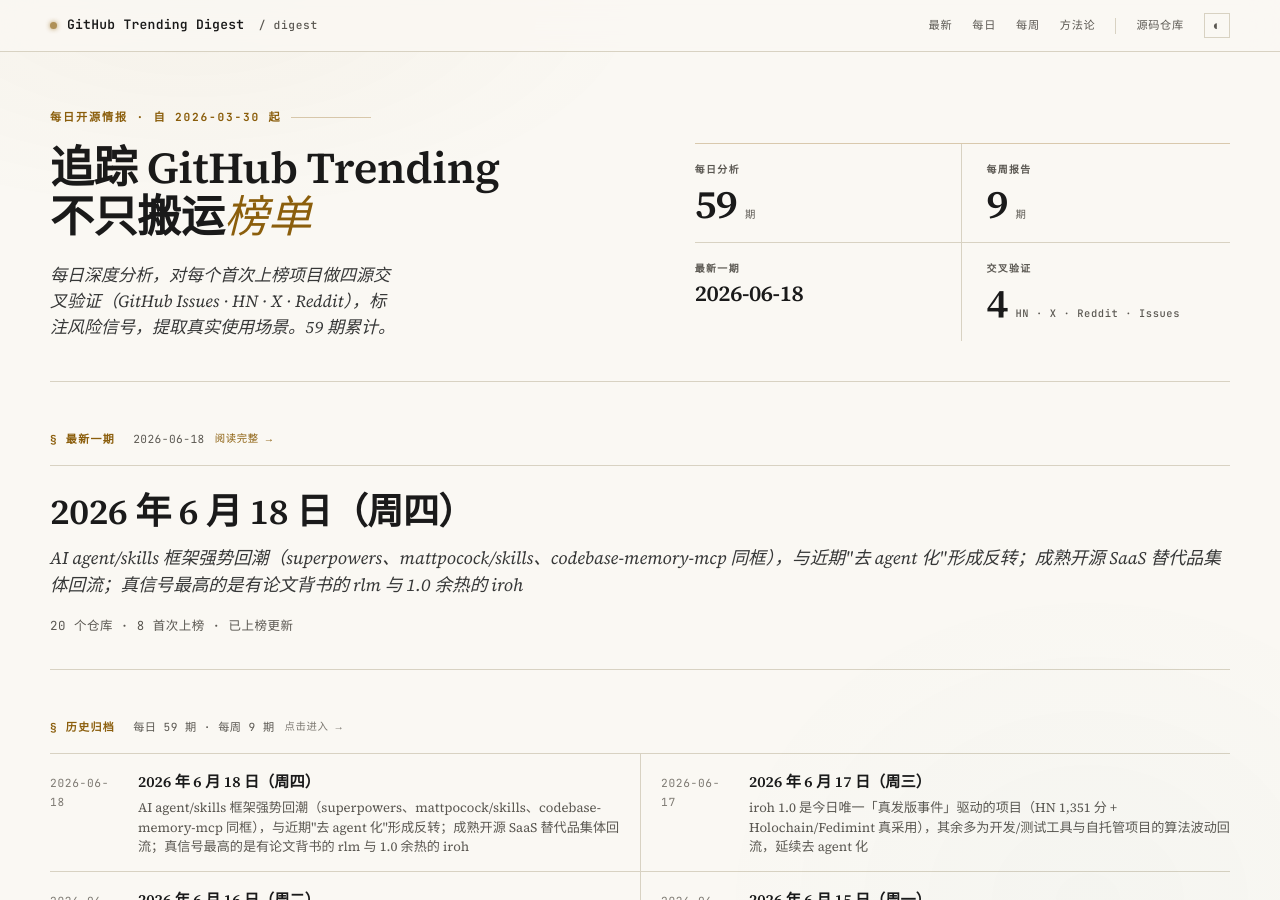
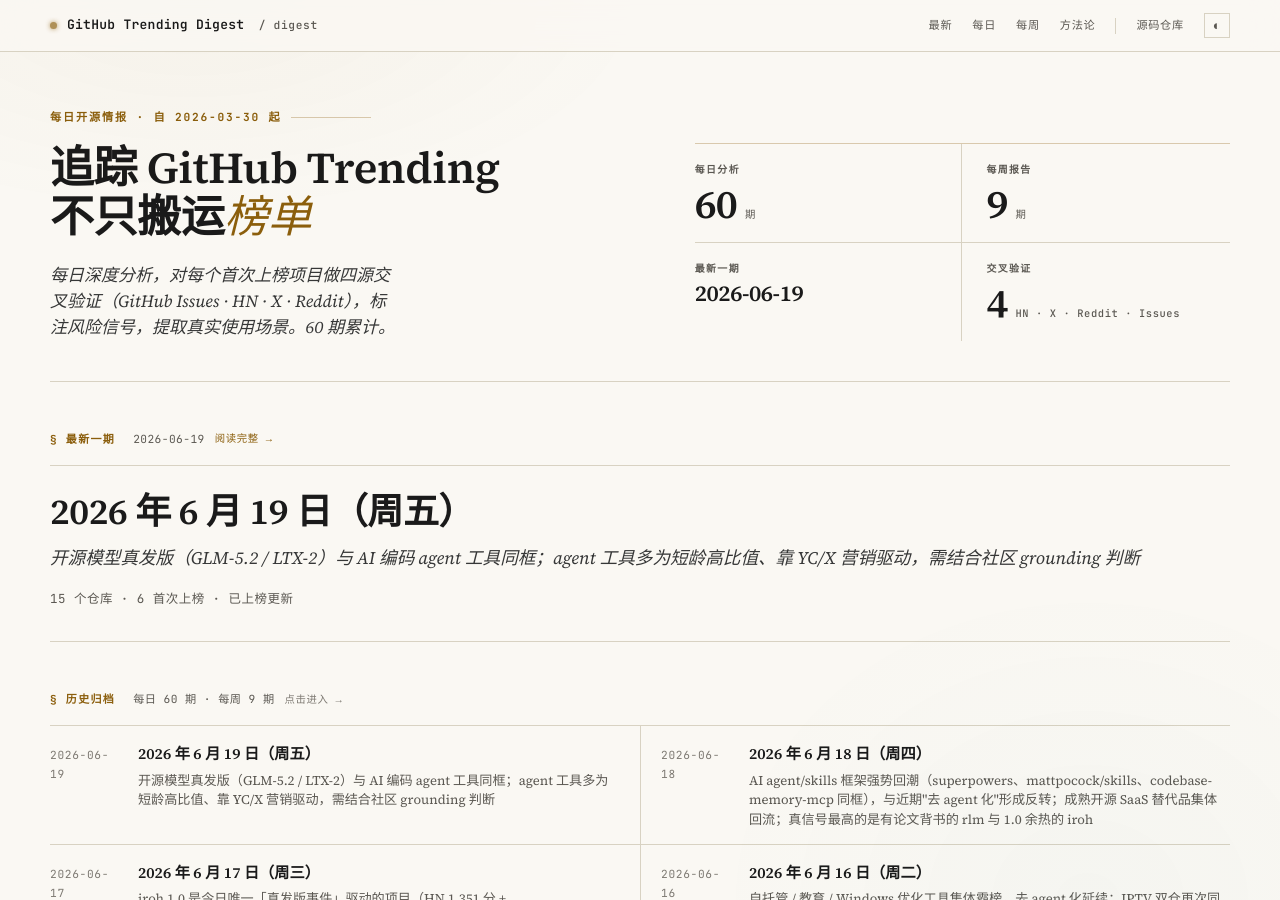
Before and after one commit to maxzyma/github-trending-digest, a Jekyll site: the page built from index.md, in a window 1280 px wide and 900 px high. Built offline with Jekyll 4.4.1, drawn with Linux system fonts in a browser that asks for light colours; part of the change alters nothing that is shown; some of the changed text lies outside the part shown.

Commit message:
daily: 2026-06-19 — 开源模型真发版（GLM-5.2/LTX-2）与 AI 编码 agent 工具同框，模型层为今日最扎实真信号 + GLM-5（HN 768/883 分多帖+Artificial Analysis 开源权重榜首+SWE-bench 超 GPT-5.5+MIT）与 LTX-2（19B 音视频联合生成+单卡 4090 可跑+评测 top-3）grounding 厚实 + AI 编码/agent 工具仍占项目数最多但多为短龄高比值营销驱动（palmier-pro 209:1/agent-native subs=2/codebase-memory-mcp 187:1/OpenMontage 疑停更）+ 成熟工具回流（penpot/insomnia 首入/iroh 1.0 余热/timesfm ↑4）
Generated with Claude Code

```diff
--- /dev/null
+++ b/daily/2026-06-19-analysis.md
@@ -0,0 +1,240 @@
+---
+layout: daily
+date: 2026-06-19
+title: GitHub Trending 深度分析 — 2026 年 6 月 19 日（周五）
+subtitle: 开源模型真发版（GLM-5.2 / LTX-2）与 AI 编码 agent 工具同框；agent 工具多为短龄高比值、靠 YC/X 营销驱动，需结合社区 grounding 判断
+total: 15
+new_count: 6
+new_repos:
+  - repo: zai-org/GLM-5
+    stars: 4372
+    star_delta: 478
+    lang: —
+    source_strength: 强
+    risk_tags: ['stability', 'dependency']
+  - repo: Lightricks/LTX-2
+    stars: 7589
+    star_delta: 196
+    lang: Python
+    source_strength: 强
+    risk_tags: ['compliance', 'stability', 'cost']
+  - repo: palmier-io/palmier-pro
+    stars: 1464
+    star_delta: 749
+    lang: Swift
+    source_strength: 中
+    risk_tags: ['vanity', 'bus_factor', 'cost', 'stability']
+  - repo: BuilderIO/agent-native
+    stars: 841
+    star_delta: 172
+    lang: TypeScript
+    source_strength: 弱
+    risk_tags: ['vanity', 'stability', 'bus_factor']
+  - repo: aishwaryanr/awesome-generative-ai-guide
+    stars: 27458
+    star_delta: 203
+    lang: HTML
+    source_strength: 中
+    risk_tags: ['vanity']
+updated_repos:
+  - repo: DeusData/codebase-memory-mcp
+    change: "="
+    days_listed: null
+  - repo: google-research/timesfm
+    change: ↑4
+    days_listed: null
+  - repo: calesthio/OpenMontage
+    change: ↑10
+    days_listed: null
+  - repo: n0-computer/iroh
+    change: ↓9
+    days_listed: null
+  - repo: obra/superpowers
+    change: ↓7
+    days_listed: null
+  - repo: penpot/penpot
+    change: ↓4
+    days_listed: null
+---
+
+# GitHub Trending 深度分析 — 2026 年 6 月 19 日（周五）
+
+_开源模型真发版（GLM-5.2 / LTX-2）与 AI 编码 agent 工具同框；agent 工具多为短龄高比值、靠 YC/X 营销驱动，需结合社区 grounding 判断_
+
+_项目总数: 15 | 首次上榜: 6 | 重新上榜: 3 | 已上榜更新: 6 | 数据源: https://github.com/trending_
+
+---
+
+## 本日主线
+
+**主线一：榜单地图 — 开源模型层、AI 编码/agent 工具层、成熟基础设施回流三块并存。** 今日 15 项可分三组：① 模型层——zai-org/GLM-5（旗舰开源 LLM，已迭代到 GLM-5.2）、Lightricks/LTX-2（开源音视频生成模型）、google-research/timesfm（时序基础模型回流 ↑4）；② AI 编码/agent 工具层——DeusData/codebase-memory-mcp（=，代码图谱 MCP）、BuilderIO/agent-native（NEW，"agent-native 应用"框架）、palmier-io/palmier-pro（NEW，AI 原生 macOS 视频编辑器）、calesthio/OpenMontage（↑10，agentic 视频流水线）、obra/superpowers（↓7，skills 框架）；③ 成熟工具/基础设施回流——penpot（↓4，Figma 替代）、Kong/insomnia（NEW 入 tracker，API 客户端）、n0-computer/iroh（↓9，1.0 余热）、koala73/worldmonitor（RE，全球情报看板）。AI 编码/agent 仍是项目数最多的一块，但今日真正"有事件"的是模型层。
+
+**主线二：今日最扎实的真信号在开源模型发版。** GLM-5/GLM-5.2 是 grounding 最厚的一项——HN 多帖高分（初发 484 分、GLM-5.2「Is Out」768 分、登 Artificial Analysis 开源权重榜首 883 分），SWE-bench Pro 62.1 超 GPT-5.5、成本约 1/6，MIT 开放权重 + 昇腾全栈训练；LTX-2 是 Lightricks 的真厂商发版（19B 音视频联合生成、单卡 4090 可跑、第三方评测 image-to-video top-3）。这两项的热度有真实技术验证和外部评测支撑，是今日最值得点开的项目；iroh 1.0 余热延续也属真事件驱动。
+
+**主线三：榜单解读提醒 — AI 编码/agent 工具多为短龄高比值，营销驱动需谨慎。** 这一块多数项目 stars/subscribers 比值偏高且社区足迹薄：palmier-pro 209:1（YC S24 + X 营销主导，HN 近乎零讨论）、agent-native subscribers 仅 2（官方/作者自推，HN/Reddit 零独立讨论）、codebase-memory-mcp 187:1、OpenMontage 105:1 且疑似 6 周停更。它们的概念新颖，但热度主要由 YC/公司/KOL 投放驱动，真实独立采用证据少，建议结合 Issues/HN/Reddit 足迹判断，不要把 Trending 排名等同于落地使用。
+
+---
+
+## 首次上榜
+
+### [zai-org/GLM-5](https://github.com/zai-org/GLM-5) — NEW ⭐ 4,372（+478）| — | 信源：强
+
+**它是什么**: Z.ai（原智谱 AI）的旗舰开源大模型系列。GLM-5 初代 2026-02-11 发布，744B MoE（每 token 激活约 40B）、200K 上下文、28.5T token 预训练、MIT 许可开放权重，并用华为昇腾等国产芯片完成训推；当前 repo 已迭代到 GLM-5.2（753B、1M 上下文、6-16 发布）。定位「从 Vibe Coding 到 Agentic Engineering」，专攻长周期自主编码与系统工程。
+
+**解决什么问题**: 为需要长周期、全仓库自主编码的 agent 提供一个高能力、可商用（MIT）、成本远低于闭源前沿模型的开放权重选项。官方数据 SWE-bench Pro 62.1（超 GPT-5.5 的 58.6）、FrontierSWE 74.4%（逼近 Claude Opus 4.8），成本约为 GPT-5.5 的 1/6。
+
+**谁在用、怎么用**（来自 Issues/HN/Reddit）:
+- 已上 HuggingFace + Z.ai API + 20 多个第三方编码环境（OpenCode、Codex 等），企业订阅 $12.6/月起。
+- 工具链集成诉求活跃：#39 请求 OpenAI `/responses` 兼容以适配 Codex；#15 经 NVIDIA NIM 的 tool-call JSON 畸形导致 OpenCode 解析失败。
+
+**社区怎么评价**:
+- 正面: HN 多帖高分（768/883 分），登 Artificial Analysis 开源权重榜首；r/LocalLLaMA 整体正面，看重 SWE/数学分数 + MIT 商用 + 昇腾全栈训练。
+- 负面: repo 内 issue 多为可用性投诉——#83「GLM-5.2 API 因严重限流连续 2 天近乎瘫痪」、#68「无法使用 API」；r/singularity 指 ARC-AGI 2 偏弱，部分用户质疑实测对不上跑分。
+- 健康度: 4,372 stars / 31 subscribers ≈ 141:1（偏高，但旗舰模型 repo 结构性偏高，需谨慎解读，非空心化）；forks 447、open issues 34；2026-02 创建仍活跃。
+
+**风险与争议**:
+- **stability**: API 限流/宕机有多个 issue 实证（#83/#68）。
+- **dependency**: NVIDIA NIM 路径 tool-call 解析存在缺陷（#15）。
+
+**技术备注**: MoE 架构 + DeepSeek/IndexShare 稀疏注意力，MIT 许可；arXiv GLM-5 技术报告（2602.15763）。
+
+### [Lightricks/LTX-2](https://github.com/Lightricks/LTX-2) — NEW ⭐ 7,589（+196）| Python | 信源：强
+
+**它是什么**: Lightricks 开源的音视频联合生成基础模型（19B 参数：14B 视频 + 5B 音频），主打"单次推理同步生成视频 + 音频"，免去音频后期工序。能力上支持原生 4K、50 FPS、最长 20 秒，text-to-video / image-to-video 双模，且可本地跑（单张 RTX 4090/5090、16GB+ VRAM，经 ComfyUI 或桌面编辑器）。2026-01 CES 开放权重发布，3 月发 LTX-2.3。
+
+**解决什么问题**: 大多数视频生成模型只出画面，配音/音效要另做后期。LTX-2 把视频和音频放进一次推理，并把硬件门槛压到消费级单卡，让独立创作者本地生成带声音的短片。
+
+**谁在用、怎么用**（来自 Issues/HN/评测）:
+- 独立创作者/初创做 4K 带音短片、本地化生成，集成进 Fal/Replicate/ComfyUI 的二创生态（类 Flux/SD 路线）。
+- HN「Show HN: Audio-to-Video with LTX-2」提到 foley 音效效果好，但难区分相似声音。
+
+**社区怎么评价**:
+- 正面: Artificial Analysis 将其 image-to-video 排进 top-3（次于 Kling 3.5、Veo 3.1）；forks 1,214 较高，本地可跑受欢迎。
+- 负面: #121（13 评论）推理张量维度报错（8192 vs 2048）；#148 LTX-2.3 视频结尾出现伪影；#180 训练显存门槛过高；#142 文档链接错误。
+- 健康度: 7,589 stars / 79 subscribers ≈ 96:1（接近警戒线，但属知名厂商真发版，需谨慎解读，非 vanity）；open issues 94，2026-01 创建、6-17 仍活跃维护。
+
+**风险与争议**:
+- **compliance**: 营销页宣称 Apache 2.0，但 GitHub 实际 LICENSE 是「LTX-2 Community License」（ARR < $10M 免费商用，超过需购商业授权）；`license: Other` 印证非纯开源，商用以 GitHub LICENSE 为准。
+- **stability**: 长视频时序稳定性、推理张量报错、结尾伪影（#121/#148）。
+- **cost**: 训练显存门槛高（#180）。
+
+**技术备注**: Python，权重经 HuggingFace 分发，ComfyUI/desktop editor 接入；许可证为自定义 Community License。
+
+### [palmier-io/palmier-pro](https://github.com/palmier-io/palmier-pro) — NEW ⭐ 1,464（+749）| Swift | 信源：中
+
+**它是什么**: YC S24 公司 Palmier 出品的开源 macOS 原生视频编辑器（Swift 从零写，对标 Premiere Pro）。核心卖点是"为 AI 而生"——通过本地 MCP server（`127.0.0.1:19789/mcp`）让 Claude/Codex/Cursor 直接在时间线上剪辑、重排、生成素材，并内置 Seedance/Kling/Nano Banana Pro 等生成模型。
+
+**解决什么问题**: AI 视频制作常在工具间反复横跳（Runway 生成 → Premiere 导入 → 不满意再回去重生成）。palmier-pro 把编辑器与 AI agent 经 MCP 直连，让 agent 在时间线上直接操作，编辑器 + MCP 开源免费，生成式 AI 走 credits 付费。
+
+**谁在用、怎么用**（来自 Issues/X）:
+- 官方称已用它为 15+ YC 公司制作电影级 AI 宣发视频；导出支持 MP4/ProRes 及 Premiere/DaVinci 的 XML。
+- issues 集中在平台兼容诉求：#14 支持更老 macOS、#21 Intel Mac、#20 Linux、#32 OpenRouter 集成。
+
+**社区怎么评价**:
+- 正面: 概念契合 AI 视频工作流，X 上编辑圈对"agent 真能操作时间线吗"有好奇。
+- 负面: 强约束（要求 macOS 26 Tahoe + Apple Silicon）劝退部分用户；无独立第三方评测。
+- 健康度: 1,464 stars / 7 subscribers ≈ 209:1（极高）；forks 166、open issues 13；2026-04 创建约 2 月龄；`htin1` 610 提交、次者仅 2 提交，单人主导。
+
+**风险与争议**:
+- **vanity**: 209:1 比值 + HN 近乎零讨论，热度主要靠 YC/X 营销驱动，与社区足迹不匹配。
+- **bus_factor**: 单人主导提交。
+- **cost**: 生成功能闭源、credits 付费。
+- **stability**: 约 2 月龄新仓 + 强平台门槛（仅 macOS 26 Tahoe + Apple Silicon）。
+
+**技术备注**: Swift，macOS 原生；本地 MCP server 暴露剪辑能力给 AI 编码 agent。
+
+### [BuilderIO/agent-native](https://github.com/BuilderIO/agent-native) — NEW ⭐ 841（+172）| TypeScript | 信源：弱
+
+**它是什么**: Builder.io（CEO Steve Sewell，Mitosis 作者）开源的"agent-native 应用"框架。核心理念是把 AI agent 原生嵌入应用本身——agent 能看到/修改屏幕内容、跳转页面，凡 UI 能做的 agent 都能做，反之亦然。提供跨 agent/UI/HTTP/CLI 的统一 actions、SQL 状态同步、runtime（工具/记忆/jobs/可观测性）及现成模板（日历、内容编辑器、PPT、分析面板）。
+
+**解决什么问题**: 定位填补"有 UI 但 AI 弱的 SaaS"与"强 AI 但无 UI 的裸 agent"之间的空白，让开发者构建 agent 与 UI 双向对等操作的应用。
+
+**谁在用、怎么用**（来自 PR/官方）:
+- issues 列表里全是内部/贡献者 PR（#1294 修 dev-server 冷启动崩溃、#1318 权限面板、#1110 WIP Windows 音频转写），无外部真实用户 issue。
+- 官方提供多 app workspace + A2A 演示，定位内部工具、coding assistant、深度 AI-UI 集成的自有应用。
+
+**社区怎么评价**:
+- 正面: 来自 Builder.io 官方博客与 Sewell 个人传播，理念清晰。
+- 负面: HN/Reddit 零独立讨论，缺第三方评测。
+- 健康度: 841 stars / 2 subscribers（异常低，疑 API 或项目设置）；forks 101；2026-03 创建约 3 月龄；steve8708 占 1129 提交绝对主导，PR 号已到 #1320，含大量 bot 自动化提交。
+
+**风险与争议**:
+- **vanity**: 热度由公司/作者营销驱动，HN/X/Reddit 零独立讨论，subscribers 极低。
+- **stability**: 3 月龄新仓，多处 beta/WIP（nitro beta、Windows WIP）。
+- **bus_factor**: steve8708 提交占绝对主导。
+
+**技术备注**: TypeScript，Drizzle/Nitro 后端，提供 runtime + 统一 actions 抽象。
+
+### [aishwaryanr/awesome-generative-ai-guide](https://github.com/aishwaryanr/awesome-generative-ai-guide) — NEW ⭐ 27,458（+203）| HTML | 信源：中
+
+**它是什么**: 一份持续维护的生成式 AI 学习与资源 awesome-list——汇集论文综述、月度精选、面试题、免费课程与代码笔记，面向想系统入门/跟进 GenAI 的开发者与学习者。
+
+**解决什么问题**: GenAI 领域信息碎片化、迭代快，新人难找到结构化入口。该清单把论文、课程、面试准备等聚合成一份可订阅的索引。
+
+**社区怎么评价**:
+- 正面: 27,458 stars / 570 subscribers ≈ 48:1，对 awesome-list 属健康区间；长期维护、被广泛收藏作为学习索引。
+- 健康度: 内容型仓库（HTML/Markdown），价值在于策展而非代码；上次更新 2026-05。
+
+**风险与争议**:
+- **vanity**: 作为内容清单，stars 反映收藏意愿而非使用深度，热度需理解为"被广泛 bookmark 的学习索引"。
+
+**技术备注**: 内容型 awesome-list，无可运行代码；适合作学习路径而非工程依赖。
+
+### [Kong/insomnia](https://github.com/Kong/insomnia) — NEW（知名老项目首入 tracker）⭐ 38,814（+291）| TypeScript | 信源：中
+
+**它是什么**: Kong 维护的开源 API 客户端（REST / GraphQL / gRPC / WebSocket 调试），Postman 的常见替代品之一。仓库 2016 年创建，38K+ stars，是 API 工具赛道的长期成熟项目，此次首次进入本 tracker。
+
+**解决什么问题**: 为开发者提供本地化、可脚本化的 API 调试与协作工具，部分用户用它规避 Postman 的云账户绑定。
+
+**社区怎么评价**:
+- 健康度: 38,814 stars / 241 subscribers、open issues 854，作为成熟大仓比值结构性偏高，不宜单凭比值判 vanity。
+- 历史争议: 社区曾对其早期强制账户登录策略有过不满，选型时可关注当前的本地使用与数据策略。
+
+**风险与争议**:
+- **dependency**: 由 Kong 商业公司主导，部分高级能力与其商业生态绑定。
+
+**技术备注**: TypeScript/Electron，跨平台桌面客户端；知名老项目，按轻量 tracker 记录，未做完整社区 grounding。
+
+---
+
+## 重新上榜（增量更新）
+
+### koala73/worldmonitor — RE
+- **Stars**: 56,897（今日 +133）
+- **更新**: "实时全球情报仪表盘"，距 4 月首次上榜后周期性回流。地缘政治相关事件的长尾需求驱动其反复回榜，今日增量平缓，无明确新发版事件。
+
+### chopratejas/headroom — RE
+- **Stars**: 36,876（今日 +3,938）
+- **更新**: 距 6-06 后回流，今日增量显著（+3,938，为全榜当日最高），疑有新事件/投放驱动，但未捕获明确发版公告；open issues 321，需结合后续社区足迹判断热度成色。
+
+### withastro/flue — RE
+- **Stars**: 5,669（今日 +305）
+- **更新**: Astro 团队相关项目，距 6-06 后回流。上次记录即标注 vanity/bus_factor/stability 与"KOL 招牌收割"，本次回流量级平缓，定位与风险判断未变。
+
+---
+
+## 已上榜更新（增量）
+
+### DeusData/codebase-memory-mcp — =（连续上榜）
+- **Stars**: 7,621（今日 +1,055，较 6-18 的 5,409 续涨）
+- **更新**: 代码图谱 MCP 服务器维持榜首，今日增量可观但 187:1 比值与单人主导未变；索引正确性（#333）与 Windows 平台（#394）缺陷仍是真实痛点，传播仍主要靠工具目录收录与自荐。
+
+### google-research/timesfm — ↑4
+- **Stars**: 23,880（今日 +1,516）
+- **更新**: Google 时序预测基础模型，今日增量进一步放大（+1,516）并升至 #2，属时序 FM 持续关注 + 算法回流，无明确新发版事件捕获。
+
+### calesthio/OpenMontage — ↑10
+- **Stars**: 5,944（今日 +738）
+- **更新**: agentic 视频生产系统，从 #18 升至 #8。今日增量回升，但 pushed_at 仍停在 2026-05-07（疑似停更）、第三方独立案例缺失、AGPL 商用传染性等风险与 6-18 判断一致。
+
+### n0-computer/iroh — ↓9
+- **Stars**: 10,158（今日 +307）
+- **更新**: 延续 1.0 发版（HN 1,351 分）余热，今日续涨但排名回落至 #11。Holochain/Fedimint/Start9 真采用背书未变，仍是榜单上信号最扎实的基础设施项目之一。
+
+### obra/superpowers — ↓7
+- **Stars**: 232,970（今日 +1,113）
+- **更新**: Claude Code agentic skills 框架与方法论，今日高增长延续 skills 赛道热度但排名回落至 #12。268:1 比值需理解为"被广泛收藏的 skills 配方集"，量级不等于同规模深度使用。
+
+### penpot/penpot — ↓4
+- **Stars**: 50,411（今日 +318）
+- **更新**: 开源设计协作工具（Figma 替代，Clojure），延续开源 SaaS 替代品赛道回流，今日 +318，无显著新事件。
--- /dev/null
+++ b/daily/2026-06-19.md
@@ -0,0 +1,21 @@
+# GitHub Trending 每日榜单 — 2026 年 6 月 19 日（周五）
+
+| # | 项目 | Stars | 今日 | 排名变化 |
+|---|------|-------|------|---------|
+| 1 | [DeusData/codebase-memory-mcp](https://github.com/DeusData/codebase-memory-mcp) | 7,621 | +1,055 | = |
+| 2 | [google-research/timesfm](https://github.com/google-research/timesfm) | 23,880 | +1,516 | ↑4 |
+| 3 | [palmier-io/palmier-pro](https://github.com/palmier-io/palmier-pro) | 1,464 | +749 | NEW |
+| 4 | [koala73/worldmonitor](https://github.com/koala73/worldmonitor) | 56,897 | +133 | RE |
+| 5 | [aishwaryanr/awesome-generative-ai-guide](https://github.com/aishwaryanr/awesome-generative-ai-guide) | 27,458 | +203 | NEW |
+| 6 | [BuilderIO/agent-native](https://github.com/BuilderIO/agent-native) | 841 | +172 | NEW |
+| 7 | [chopratejas/headroom](https://github.com/chopratejas/headroom) | 36,876 | +3,938 | RE |
+| 8 | [calesthio/OpenMontage](https://github.com/calesthio/OpenMontage) | 5,944 | +738 | ↑10 |
+| 9 | [zai-org/GLM-5](https://github.com/zai-org/GLM-5) | 4,372 | +478 | NEW |
+| 10 | [withastro/flue](https://github.com/withastro/flue) | 5,669 | +305 | RE |
+| 11 | [n0-computer/iroh](https://github.com/n0-computer/iroh) | 10,158 | +307 | ↓9 |
+| 12 | [obra/superpowers](https://github.com/obra/superpowers) | 232,970 | +1,113 | ↓7 |
+| 13 | [penpot/penpot](https://github.com/penpot/penpot) | 50,411 | +318 | ↓4 |
+| 14 | [Kong/insomnia](https://github.com/Kong/insomnia) | 38,814 | +291 | NEW |
+| 15 | [Lightricks/LTX-2](https://github.com/Lightricks/LTX-2) | 7,589 | +196 | NEW |
+
+> 数据源：<https://github.com/trending> · 抓取于 2026-06-19
--- a/index.md
+++ b/index.md
@@ -27,6 +27,7 @@ title: GitHub Trending Digest
 
 ## Daily Analysis
 
+- [2026-06-19](daily/2026-06-19-analysis) — 开源模型真发版（GLM-5.2 / LTX-2）与 AI 编码 agent 工具同框；GLM-5（HN 多帖高分 + Artificial Analysis 开源权重榜首 + MIT）与 LTX-2（19B 音视频联合生成、单卡可跑、评测 top-3）是今日 grounding 最扎实的真信号；palmier-pro/agent-native/codebase-memory-mcp 等短龄 agent 工具高比值、营销驱动需谨慎解读
 - [2026-06-18](daily/2026-06-18-analysis) — AI agent/skills 框架强势回潮（superpowers +1,129 / mattpocock/skills +1,523 / codebase-memory-mcp NEW #1 同框），与近期"去 agent 化"形成反转；成熟开源 SaaS 替代品集体回流（RocketChat/chatwoot/plane/penpot/continue）；真信号最高的是 rlm（MIT 论文 + HN 多帖 + Prime Intellect 采用）与 iroh（1.0 余热 ↑11 升 #2）；Agent-Reach/OpenMontage/codebase-memory-mcp 三个高 ratio 短龄仓需结合 grounding 谨慎解读
 - [2026-06-17](daily/2026-06-17-analysis) — 去 agent 化最彻底一天，agent 本体挂零；开发/测试工具（swc/puppeteer/cypress/meshery）+ 自托管/隐私集群（iptv-org/music-assistant/teslamate/OpenWA/UAD-NG）+ 真发版事件三类瓜分全榜；iroh 1.0 是唯一真实事件驱动（HN 1,351 分 + Holochain/Fedimint 真采用）；alibaba/zvec 嵌入式向量库 NEW；多数老牌工具今日 stars 个位/十位数属算法波动回流
 - [2026-06-16](daily/2026-06-16-analysis) — 自托管 / 教育 / Windows 优化三条非 AI 赛道集体霸榜，去 agent 化延续；5 个真 NEW（teslamate / hello-algo / Win11Debloat / Self-Hosting-Guide / optimizerDuck）无一落在 agent 赛道；IPTV 双仓再次同框（iptv-org 重回 #1 +2,657 + Free-TV/IPTV）；真 AI 仅剩 SkillSpector（+1,079）与 cua 撑场；多数项目今日 stars 个位/十位数属 trending 算法波动回流
```
